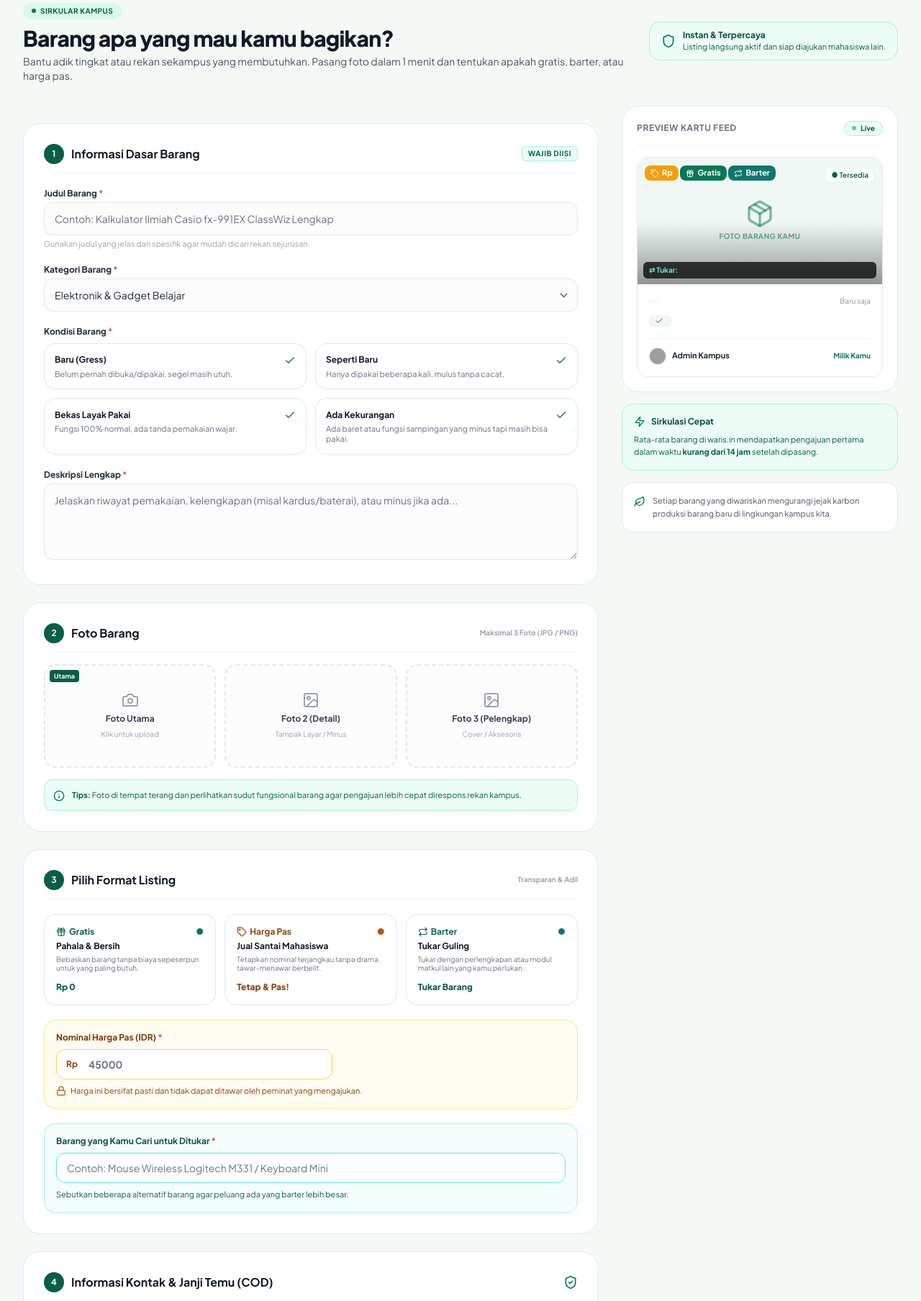
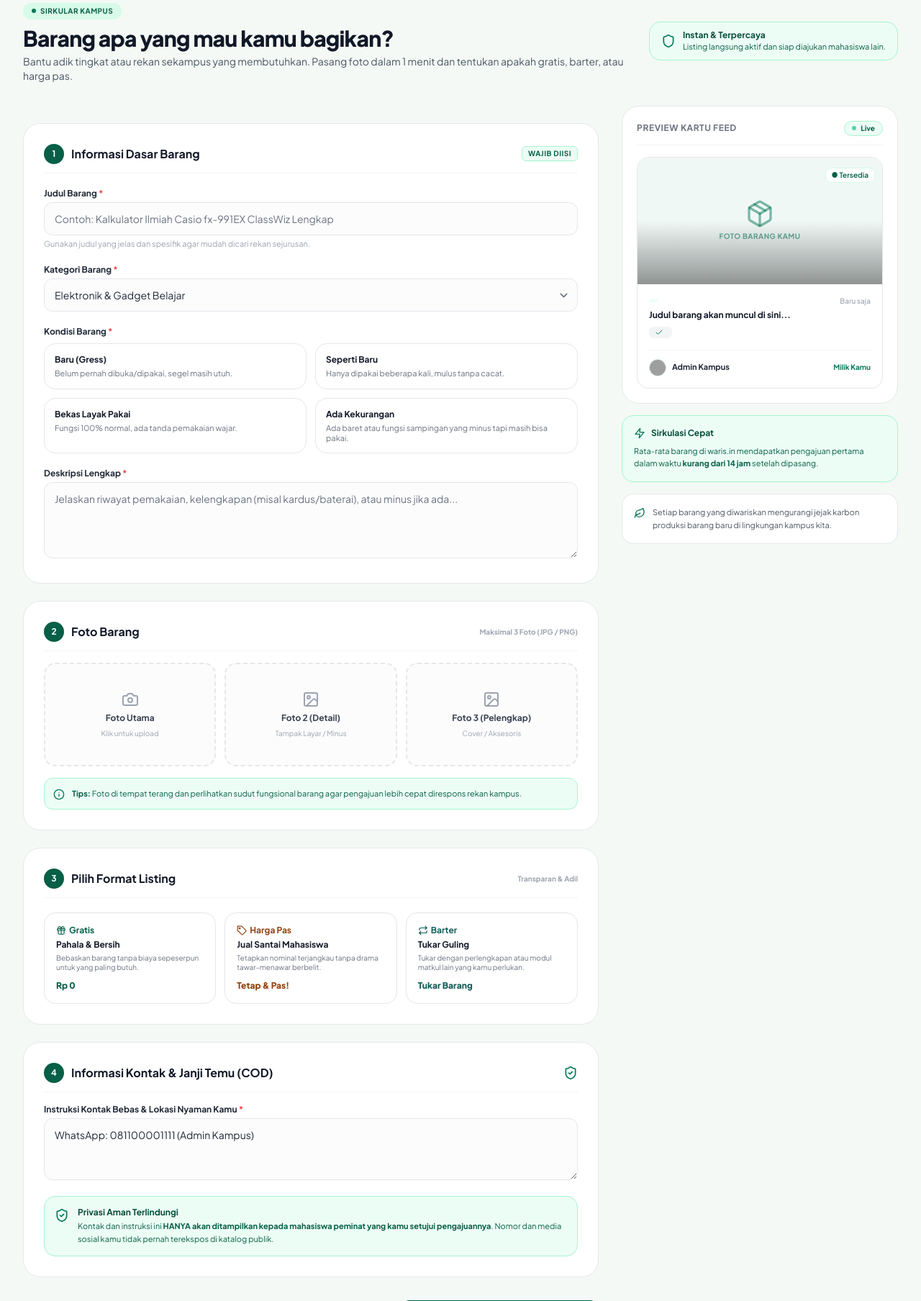
Before and after one commit to reallywonka/waris.in, a Laravel app: page /pasang-barang in a window 1280 px wide. Shown: the part 113-1921 px from the top of the page at 72% size. Run offline with Laravel 12, Linux system fonts and the light colour scheme; a user stored in the database is signed in; data comes from the database, SQL or seed files in the repository; style sheets or scripts are compiled from the project's sources; grey boxes are pictures that could not be loaded.

Commit message:
fix(items): fix interactive condition and mode selection, photo preview reactivity, and isolate claim modal from owner

```diff
--- a/resources/css/app.css
+++ b/resources/css/app.css
@@ -1,3 +1,8 @@
 @tailwind base;
 @tailwind components;
 @tailwind utilities;
+
+/* Alpine.js x-cloak: Mencegah elemen tersembunyi muncul sebelum Alpine diinisialisasi */
+[x-cloak] {
+    display: none !important;
+}
--- a/resources/views/items/create.blade.php
+++ b/resources/views/items/create.blade.php
@@ -1,12 +1,12 @@
 <x-app-layout>
     <div x-data="{
-        title: '{{ old('title', '') }}',
-        category: '{{ old('category', 'Elektronik & Gadget Belajar') }}',
-        condition: '{{ old('condition', 'Bekas Layak Pakai') }}',
-        description: '{{ old('description', '') }}',
-        mode: '{{ old('mode', 'harga_pas') }}',
-        price: '{{ old('price', 45000) }}',
-        barter_request: '{{ old('barter_request', '') }}',
+        title: {{ \Illuminate\Support\Js::from(old('title', '')) }},
+        category: {{ \Illuminate\Support\Js::from(old('category', 'Elektronik & Gadget Belajar')) }},
+        condition: {{ \Illuminate\Support\Js::from(old('condition', 'Bekas Layak Pakai')) }},
+        description: {{ \Illuminate\Support\Js::from(old('description', '')) }},
+        mode: {{ \Illuminate\Support\Js::from(old('mode', 'harga_pas')) }},
+        price: {{ (float) old('price', 45000) }},
+        barter_request: {{ \Illuminate\Support\Js::from(old('barter_request', '')) }},
         photoPreview1: null,
         photoPreview2: null,
         photoPreview3: null,
@@ -15,7 +15,7 @@
             return new Intl.NumberFormat('id-ID').format(val);
         },
         handleImage(e, slot) {
-            const file = e.target.files[0];
+            const file = e.target.files && e.target.files[0];
             if (file) {
                 const reader = new FileReader();
                 reader.onload = (event) => {
@@ -25,6 +25,13 @@
                 };
                 reader.readAsDataURL(file);
             }
+        },
+        removeImage(slot) {
+            if (slot === 1) this.photoPreview1 = null;
+            if (slot === 2) this.photoPreview2 = null;
+            if (slot === 3) this.photoPreview3 = null;
+            const input = document.getElementById('photoInput' + slot);
+            if (input) input.value = '';
         }
     }" class="w-full space-y-6">
 
@@ -114,19 +121,20 @@
                         </label>
                         <div class="grid grid-cols-1 sm:grid-cols-2 gap-3">
                             @foreach ($conditions as $cKey => $cDesc)
-                                <label class="relative flex flex-col p-3.5 rounded-2xl border cursor-pointer transition-all text-xs"
-                                       :class="condition === '{{ $cKey }}' ? 'bg-emerald-50/80 border-emerald-600 shadow-2xs ring-1 ring-emerald-600' : 'bg-gray-50/50 border-gray-200 hover:bg-gray-50'">
-                                    <input type="radio" name="condition" value="{{ $cKey }}" x-model="condition" class="sr-only">
+                                <div @click="condition = '{{ $cKey }}'"
+                                     class="relative flex flex-col p-3.5 rounded-2xl border cursor-pointer transition-all text-xs select-none"
+                                     :class="condition === '{{ $cKey }}' ? 'bg-emerald-50/80 border-emerald-600 shadow-2xs ring-2 ring-emerald-600' : 'bg-gray-50/50 border-gray-200 hover:bg-gray-50'">
+                                    <input type="radio" name="condition" value="{{ $cKey }}" :checked="condition === '{{ $cKey }}'" class="sr-only">
                                     <div class="flex items-center justify-between mb-1">
                                         <span class="font-bold text-gray-900" :class="condition === '{{ $cKey }}' ? 'text-emerald-900' : ''">
                                             {{ $cKey }}
                                         </span>
-                                        <span x-show="condition === '{{ $cKey }}'" class="text-emerald-700 font-bold">
+                                        <span x-show="condition === '{{ $cKey }}'" x-cloak class="text-emerald-700 font-bold">
                                             <x-icon name="check" class="w-4 h-4 text-emerald-700 inline" />
                                         </span>
                                     </div>
                                     <span class="text-[11px] text-gray-500 leading-tight">{{ $cDesc }}</span>
-                                </label>
+                                </div>
                             @endforeach
                         </div>
                     </div>
@@ -157,45 +165,48 @@
 
                     <div class="grid grid-cols-1 sm:grid-cols-3 gap-3">
                         <!-- Slot Foto 1 (Utama) -->
-                        <div class="relative border-2 border-dashed border-gray-200 rounded-2xl p-2 text-center hover:border-emerald-500 transition-colors bg-gray-50/50 h-36 flex flex-col items-center justify-center overflow-hidden">
-                            <template x-if="photoPreview1">
-                                <img :src="photoPreview1" class="absolute inset-0 w-full h-full object-cover">
-                            </template>
-                            <div x-show="!photoPreview1" class="space-y-1.5 flex flex-col items-center">
+                        <div class="relative border-2 border-dashed border-gray-200 rounded-2xl p-2 text-center hover:border-emerald-500 transition-colors bg-gray-50/50 h-36 flex flex-col items-center justify-center overflow-hidden group">
+                            <img x-show="photoPreview1" x-cloak :src="photoPreview1" class="absolute inset-0 w-full h-full object-cover">
+                            <div x-show="!photoPreview1" class="space-y-1.5 flex flex-col items-center pointer-events-none">
                                 <x-icon name="camera" class="w-6 h-6 text-gray-400" />
                                 <p class="text-xs font-bold text-gray-700">Foto Utama</p>
                                 <p class="text-[10px] text-gray-400">Klik untuk upload</p>
                             </div>
-                            <input type="file" name="photos[]" accept="image/*" @change="handleImage($event, 1)" class="absolute inset-0 opacity-0 cursor-pointer">
-                            <span x-show="photoPreview1" class="absolute top-1.5 left-1.5 bg-emerald-800 text-white text-[9px] font-bold px-1.5 py-0.5 rounded shadow-2xs">
+                            <input type="file" id="photoInput1" name="photos[]" accept="image/*" @change="handleImage($event, 1)" class="absolute inset-0 opacity-0 cursor-pointer" :class="photoPreview1 ? 'pointer-events-none' : ''">
+                            <span x-show="photoPreview1" x-cloak class="absolute top-1.5 left-1.5 bg-emerald-800 text-white text-[9px] font-bold px-1.5 py-0.5 rounded shadow-2xs z-10">
                                 Utama
                             </span>
+                            <button type="button" x-show="photoPreview1" x-cloak @click="removeImage(1)" class="absolute top-1.5 right-1.5 bg-red-600 hover:bg-red-700 text-white text-xs w-6 h-6 rounded-full flex items-center justify-center shadow-2xs z-10 cursor-pointer">
+                                &times;
+                            </button>
                         </div>
 
                         <!-- Slot Foto 2 -->
-                        <div class="relative border-2 border-dashed border-gray-200 rounded-2xl p-2 text-center hover:border-emerald-500 transition-colors bg-gray-50/50 h-36 flex flex-col items-center justify-center overflow-hidden">
-                            <template x-if="photoPreview2">
-                                <img :src="photoPreview2" class="absolute inset-0 w-full h-full object-cover">
-                            </template>
-                            <div x-show="!photoPreview2" class="space-y-1.5 flex flex-col items-center">
+                        <div class="relative border-2 border-dashed border-gray-200 rounded-2xl p-2 text-center hover:border-emerald-500 transition-colors bg-gray-50/50 h-36 flex flex-col items-center justify-center overflow-hidden group">
+                            <img x-show="photoPreview2" x-cloak :src="photoPreview2" class="absolute inset-0 w-full h-full object-cover">
+                            <div x-show="!photoPreview2" class="space-y-1.5 flex flex-col items-center pointer-events-none">
                                 <x-icon name="image" class="w-6 h-6 text-gray-400" />
                                 <p class="text-xs font-bold text-gray-700">Foto 2 (Detail)</p>
                                 <p class="text-[10px] text-gray-400">Tampak Layar / Minus</p>
                             </div>
-                            <input type="file" name="photos[]" accept="image/*" @change="handleImage($event, 2)" class="absolute inset-0 opacity-0 cursor-pointer">
+                            <input type="file" id="photoInput2" name="photos[]" accept="image/*" @change="handleImage($event, 2)" class="absolute inset-0 opacity-0 cursor-pointer" :class="photoPreview2 ? 'pointer-events-none' : ''">
+                            <button type="button" x-show="photoPreview2" x-cloak @click="removeImage(2)" class="absolute top-1.5 right-1.5 bg-red-600 hover:bg-red-700 text-white text-xs w-6 h-6 rounded-full flex items-center justify-center shadow-2xs z-10 cursor-pointer">
+                                &times;
+                            </button>
                         </div>
 
                         <!-- Slot Foto 3 -->
-                        <div class="relative border-2 border-dashed border-gray-200 rounded-2xl p-2 text-center hover:border-emerald-500 transition-colors bg-gray-50/50 h-36 flex flex-col items-center justify-center overflow-hidden">
-                            <template x-if="photoPreview3">
-                                <img :src="photoPreview3" class="absolute inset-0 w-full h-full object-cover">
-                            </template>
-                            <div x-show="!photoPreview3" class="space-y-1.5 flex flex-col items-center">
+                        <div class="relative border-2 border-dashed border-gray-200 rounded-2xl p-2 text-center hover:border-emerald-500 transition-colors bg-gray-50/50 h-36 flex flex-col items-center justify-center overflow-hidden group">
+                            <img x-show="photoPreview3" x-cloak :src="photoPreview3" class="absolute inset-0 w-full h-full object-cover">
+                            <div x-show="!photoPreview3" class="space-y-1.5 flex flex-col items-center pointer-events-none">
                                 <x-icon name="image" class="w-6 h-6 text-gray-400" />
                                 <p class="text-xs font-bold text-gray-700">Foto 3 (Pelengkap)</p>
                                 <p class="text-[10px] text-gray-400">Cover / Aksesoris</p>
                             </div>
-                            <input type="file" name="photos[]" accept="image/*" @change="handleImage($event, 3)" class="absolute inset-0 opacity-0 cursor-pointer">
+                            <input type="file" id="photoInput3" name="photos[]" accept="image/*" @change="handleImage($event, 3)" class="absolute inset-0 opacity-0 cursor-pointer" :class="photoPreview3 ? 'pointer-events-none' : ''">
+                            <button type="button" x-show="photoPreview3" x-cloak @click="removeImage(3)" class="absolute top-1.5 right-1.5 bg-red-600 hover:bg-red-700 text-white text-xs w-6 h-6 rounded-full flex items-center justify-center shadow-2xs z-10 cursor-pointer">
+                                &times;
+                            </button>
                         </div>
                     </div>
 
@@ -220,62 +231,65 @@
                     <!-- 3 Pilihan Mode (Cards) -->
                     <div class="grid grid-cols-1 sm:grid-cols-3 gap-3">
                         <!-- Mode Gratis -->
-                        <label class="relative flex flex-col justify-between p-4 rounded-2xl border cursor-pointer transition-all"
-                               :class="mode === 'gratis' ? 'bg-emerald-50/80 border-emerald-600 ring-2 ring-emerald-600 shadow-2xs' : 'bg-gray-50/50 border-gray-200 hover:bg-gray-50'">
-                            <input type="radio" name="mode" value="gratis" x-model="mode" class="sr-only">
+                        <div @click="mode = 'gratis'"
+                             class="relative flex flex-col justify-between p-4 rounded-2xl border cursor-pointer transition-all select-none"
+                             :class="mode === 'gratis' ? 'bg-emerald-50/80 border-emerald-600 ring-2 ring-emerald-600 shadow-2xs' : 'bg-gray-50/50 border-gray-200 hover:bg-gray-50'">
+                            <input type="radio" name="mode" value="gratis" :checked="mode === 'gratis'" class="sr-only">
                             <div>
                                 <div class="flex items-center justify-between mb-1">
                                     <span class="text-xs font-bold text-emerald-800 flex items-center space-x-1">
                                         <x-icon name="gift" class="w-3.5 h-3.5 text-emerald-800" />
                                         <span>Gratis</span>
                                     </span>
-                                    <span x-show="mode === 'gratis'" class="text-emerald-700 font-bold text-xs">●</span>
+                                    <span x-show="mode === 'gratis'" x-cloak class="text-emerald-700 font-bold text-xs">●</span>
                                 </div>
                                 <h3 class="font-bold text-xs text-gray-900">Pahala & Bersih</h3>
                                 <p class="text-[10px] text-gray-500 mt-1 leading-tight">Bebaskan barang tanpa biaya sepeserpun untuk yang paling butuh.</p>
                             </div>
                             <span class="mt-3 text-xs font-black text-emerald-800">Rp 0</span>
-                        </label>
+                        </div>
 
                         <!-- Mode Harga Pas -->
-                        <label class="relative flex flex-col justify-between p-4 rounded-2xl border cursor-pointer transition-all"
-                               :class="mode === 'harga_pas' ? 'bg-amber-50/80 border-amber-600 ring-2 ring-amber-600 shadow-2xs' : 'bg-gray-50/50 border-gray-200 hover:bg-gray-50'">
-                            <input type="radio" name="mode" value="harga_pas" x-model="mode" class="sr-only">
+                        <div @click="mode = 'harga_pas'"
+                             class="relative flex flex-col justify-between p-4 rounded-2xl border cursor-pointer transition-all select-none"
+                             :class="mode === 'harga_pas' ? 'bg-amber-50/80 border-amber-600 ring-2 ring-amber-600 shadow-2xs' : 'bg-gray-50/50 border-gray-200 hover:bg-gray-50'">
+                            <input type="radio" name="mode" value="harga_pas" :checked="mode === 'harga_pas'" class="sr-only">
                             <div>
                                 <div class="flex items-center justify-between mb-1">
                                     <span class="text-xs font-bold text-amber-800 flex items-center space-x-1">
                                         <x-icon name="tag" class="w-3.5 h-3.5 text-amber-800" />
                                         <span>Harga Pas</span>
                                     </span>
-                                    <span x-show="mode === 'harga_pas'" class="text-amber-700 font-bold text-xs">●</span>
+                                    <span x-show="mode === 'harga_pas'" x-cloak class="text-amber-700 font-bold text-xs">●</span>
                                 </div>
                                 <h3 class="font-bold text-xs text-gray-900">Jual Santai Mahasiswa</h3>
                                 <p class="text-[10px] text-gray-500 mt-1 leading-tight">Tetapkan nominal terjangkau tanpa drama tawar-menawar berbelit.</p>
                             </div>
                             <span class="mt-3 text-xs font-black text-amber-800">Tetap & Pas!</span>
-                        </label>
+                        </div>
 
                         <!-- Mode Barter -->
-                        <label class="relative flex flex-col justify-between p-4 rounded-2xl border cursor-pointer transition-all"
-                               :class="mode === 'barter' ? 'bg-teal-50/80 border-teal-600 ring-2 ring-teal-600 shadow-2xs' : 'bg-gray-50/50 border-gray-200 hover:bg-gray-50'">
-                            <input type="radio" name="mode" value="barter" x-model="mode" class="sr-only">
+                        <div @click="mode = 'barter'"
+                             class="relative flex flex-col justify-between p-4 rounded-2xl border cursor-pointer transition-all select-none"
+                             :class="mode === 'barter' ? 'bg-teal-50/80 border-teal-600 ring-2 ring-teal-600 shadow-2xs' : 'bg-gray-50/50 border-gray-200 hover:bg-gray-50'">
+                            <input type="radio" name="mode" value="barter" :checked="mode === 'barter'" class="sr-only">
                             <div>
                                 <div class="flex items-center justify-between mb-1">
                                     <span class="text-xs font-bold text-teal-800 flex items-center space-x-1">
                                         <x-icon name="repeat" class="w-3.5 h-3.5 text-teal-800" />
                                         <span>Barter</span>
                                     </span>
-                                    <span x-show="mode === 'barter'" class="text-teal-700 font-bold text-xs">●</span>
+                                    <span x-show="mode === 'barter'" x-cloak class="text-teal-700 font-bold text-xs">●</span>
                                 </div>
                                 <h3 class="font-bold text-xs text-gray-900">Tukar Guling</h3>
                                 <p class="text-[10px] text-gray-500 mt-1 leading-tight">Tukar dengan perlengkapan atau modul matkul lain yang kamu perlukan.</p>
                             </div>
                             <span class="mt-3 text-xs font-black text-teal-800">Tukar Barang</span>
-                        </label>
+                        </div>
                     </div>
 
                     <!-- Field Dinamis 1: Nominal Harga Pas (HANYA AKTIF JIKA HARGA PAS DIPILIH) -->
-                    <div x-show="mode === 'harga_pas'" x-transition class="space-y-2 p-4 rounded-2xl bg-amber-50/70 border border-amber-200">
+                    <div x-show="mode === 'harga_pas'" x-cloak x-transition class="space-y-2 p-4 rounded-2xl bg-amber-50/70 border border-amber-200">
                         <label for="price" class="block text-xs font-bold text-amber-900">
                             Nominal Harga Pas (IDR) <span class="text-red-500">*</span>
                         </label>
@@ -293,7 +307,7 @@
                     </div>
 
                     <!-- Field Dinamis 2: Deskripsi Barang Penukar (HANYA AKTIF JIKA BARTER DIPILIH) -->
-                    <div x-show="mode === 'barter'" x-transition class="space-y-2 p-4 rounded-2xl bg-teal-50/70 border border-teal-200">
+                    <div x-show="mode === 'barter'" x-cloak x-transition class="space-y-2 p-4 rounded-2xl bg-teal-50/70 border border-teal-200">
                         <label for="barter_request" class="block text-xs font-bold text-teal-900">
                             Barang yang Kamu Cari untuk Ditukar <span class="text-red-500">*</span>
                         </label>
@@ -368,42 +382,40 @@
 
                         <!-- Gambar & Badge -->
                         <div class="relative w-full h-44 bg-gray-100 overflow-hidden">
-                            <template x-if="photoPreview1">
-                                <img :src="photoPreview1" class="w-full h-full object-cover">
-                            </template>
+                            <img x-show="photoPreview1" x-cloak :src="photoPreview1" class="w-full h-full object-cover">
                             <div x-show="!photoPreview1" class="w-full h-full flex flex-col items-center justify-center bg-emerald-50/40 text-emerald-700/60 p-4 text-center">
                                 <x-icon name="package" class="w-10 h-10 mb-1 text-emerald-700/50" />
                                 <span class="text-[10px] font-bold uppercase tracking-wider">Foto Barang Kamu</span>
                             </div>
 
                             <!-- Overlay Gelap Tipis -->
-                            <div class="absolute inset-0 bg-gradient-to-t from-black/40 via-transparent to-transparent"></div>
+                            <div class="absolute inset-0 bg-gradient-to-t from-black/40 via-transparent to-transparent pointer-events-none"></div>
 
                             <!-- Badge Mode (Kiri Atas) -->
-                            <div class="absolute top-2.5 left-2.5">
-                                <span x-show="mode === 'harga_pas'" class="inline-flex items-center px-2 py-0.5 rounded-lg text-[11px] font-bold bg-amber-500 text-white shadow-2xs">
+                            <div class="absolute top-2.5 left-2.5 z-10">
+                                <span x-show="mode === 'harga_pas'" x-cloak class="inline-flex items-center px-2 py-0.5 rounded-lg text-[11px] font-bold bg-amber-500 text-white shadow-2xs">
                                     <x-icon name="tag" class="w-3 h-3 text-white me-1 inline" />
                                     <span>Rp <span x-text="formatPrice(price)"></span></span>
                                 </span>
-                                <span x-show="mode === 'gratis'" class="inline-flex items-center px-2 py-0.5 rounded-lg text-[11px] font-bold bg-emerald-700 text-white shadow-2xs">
+                                <span x-show="mode === 'gratis'" x-cloak class="inline-flex items-center px-2 py-0.5 rounded-lg text-[11px] font-bold bg-emerald-700 text-white shadow-2xs">
                                     <x-icon name="gift" class="w-3 h-3 text-white me-1 inline" />
                                     <span>Gratis</span>
                                 </span>
-                                <span x-show="mode === 'barter'" class="inline-flex items-center px-2 py-0.5 rounded-lg text-[11px] font-bold bg-teal-700 text-white shadow-2xs">
+                                <span x-show="mode === 'barter'" x-cloak class="inline-flex items-center px-2 py-0.5 rounded-lg text-[11px] font-bold bg-teal-700 text-white shadow-2xs">
                                     <x-icon name="repeat" class="w-3 h-3 text-white me-1 inline" />
                                     <span>Barter</span>
                                 </span>
                             </div>
 
                             <!-- Badge Ketersediaan (Kanan Atas) -->
-                            <div class="absolute top-2.5 right-2.5">
+                            <div class="absolute top-2.5 right-2.5 z-10">
                                 <span class="inline-flex items-center px-2 py-0.5 rounded-lg text-[10px] font-semibold bg-white/95 text-emerald-800 shadow-2xs border border-emerald-100">
                                     ● Tersedia
                                 </span>
                             </div>
 
                             <!-- Pita Barter Request -->
-                            <div x-show="mode === 'barter' && barter_request" class="absolute bottom-2 left-2 right-2 bg-black/75 backdrop-blur-xs text-white text-[10px] py-1 px-2 rounded-md truncate">
+                            <div x-show="mode === 'barter' && barter_request" x-cloak class="absolute bottom-2 left-2 right-2 bg-black/75 backdrop-blur-xs text-white text-[10px] py-1 px-2 rounded-md truncate z-10">
                                 <span class="text-teal-300 font-bold">⇄ Tukar:</span> <span x-text="barter_request"></span>
                             </div>
                         </div>
@@ -416,7 +428,9 @@
                                     <span>Baru saja</span>
                                 </div>
 
-                                <h4 class="font-bold text-gray-900 text-xs line-clamp-1" x-text="title || 'Judul barang akan muncul di sini...'"></h4>
+                                <h4 class="font-bold text-gray-900 text-xs line-clamp-1" x-text="title && title.trim() ? title : 'Judul barang akan muncul di sini...'">
+                                    Judul barang akan muncul di sini...
+                                </h4>
 
                                 <div class="mt-2 flex flex-wrap gap-1 text-[10px]">
                                     <span class="px-2 py-0.5 rounded-md bg-gray-100 text-gray-700 flex items-center space-x-1">
--- a/resources/views/layouts/app.blade.php
+++ b/resources/views/layouts/app.blade.php
@@ -14,6 +14,9 @@
 
         <!-- Scripts & Tailwind CSS -->
         @vite(['resources/css/app.css', 'resources/js/app.js'])
+        <style>
+            [x-cloak] { display: none !important; }
+        </style>
     </head>
     <body class="font-sans antialiased text-gray-800 bg-[#F4F9F5] flex flex-col min-h-screen">
 
```
Also changed, not shown: resources/views/items/show.blade.php (+6 -4 lines).
